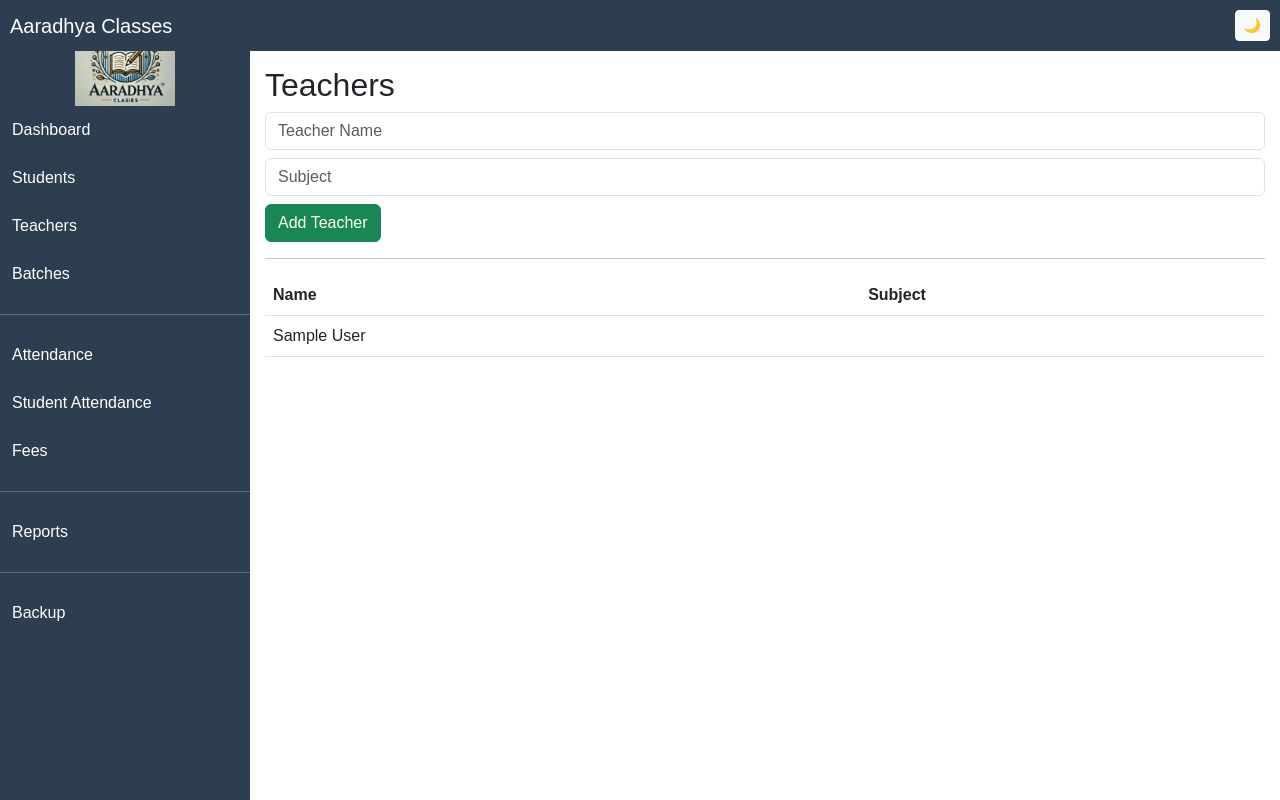
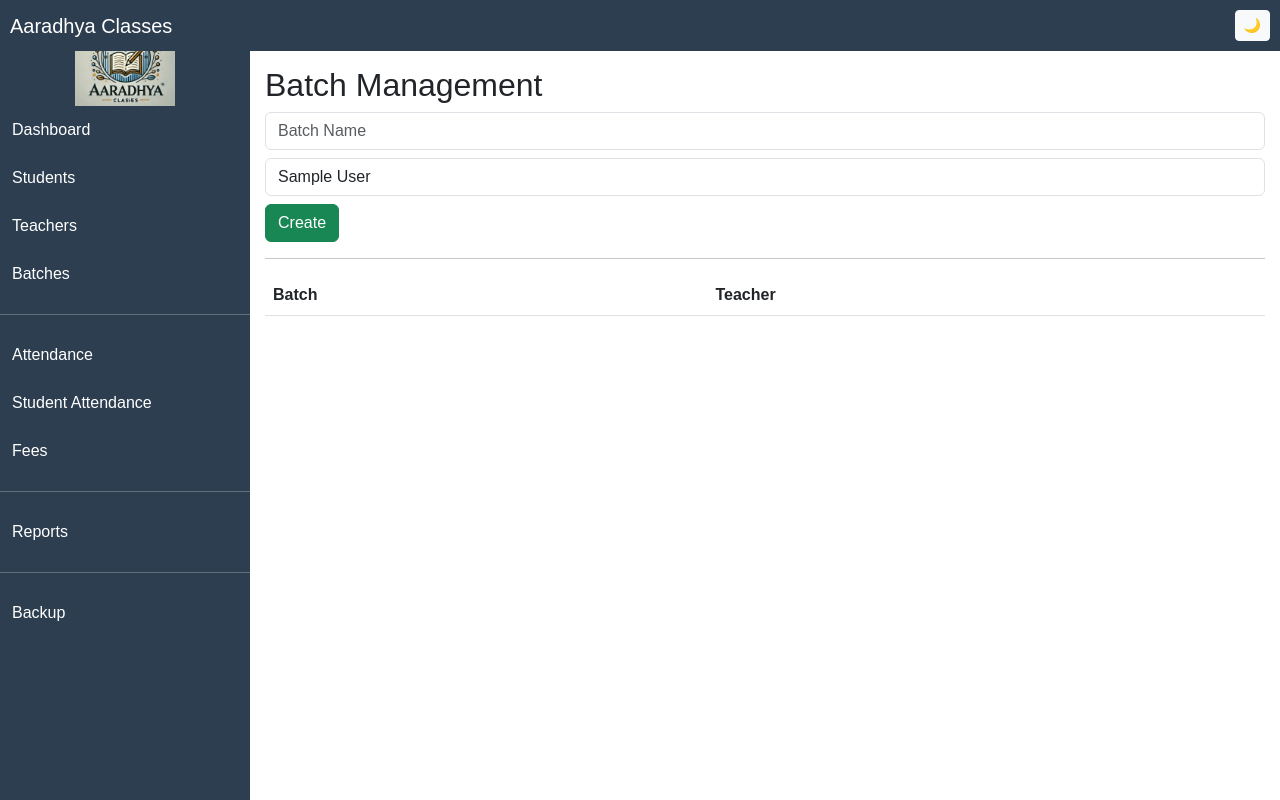
Before and after one commit to cuk6912/aaradhya-classes, a Flask app: page /teachers in a window 1280 px wide. Run offline with Flask 3, Linux system fonts and the light colour scheme; tables that the repository leaves empty hold one stand-in row (values such as "Sample post"); lists and menus that the app fills with data are empty.

Commit message:
Update teachers.html

```diff
--- a/templates/teachers.html
+++ b/templates/teachers.html
@@ -1,26 +1,39 @@
 {% extends "layout.html" %}
 {% block content %}
 
-<h2>Teachers</h2>
+<h2>Batch Management</h2>
 
-<form method="POST" action="/add_teacher">
-<input class="form-control mb-2" name="name" placeholder="Teacher Name" required>
-<input class="form-control mb-2" name="subject" placeholder="Subject" required>
-<button class="btn btn-success">Add Teacher</button>
+<form method="POST" action="/create_batch">
+
+<input name="name" class="form-control mb-2" placeholder="Batch Name" required>
+
+<select name="teacher_id" class="form-control mb-2" required>
+{% for t in teachers %}
+<option value="{{t.id}}">{{t.name}}</option>
+{% endfor %}
+</select>
+
+<button class="btn btn-success">Create</button>
+
 </form>
 
 <hr>
 
 <table class="table">
-<tr><th>Name</th><th>Subject</th></tr>
+<tr><th>Batch</th><th>Teacher</th></tr>
 
+{% for b in batches %}
+<tr>
+<td>{{b.name}}</td>
+<td>
 {% for t in teachers %}
-<tr>
-<td>{{t.name}}</td>
-<td>{{t.subject}}</td>
+{% if t.id == b.teacher_id %}
+{{t.name}}
+{% endif %}
+{% endfor %}
+</td>
 </tr>
 {% endfor %}
-
 </table>
 
 {% endblock %}
```
